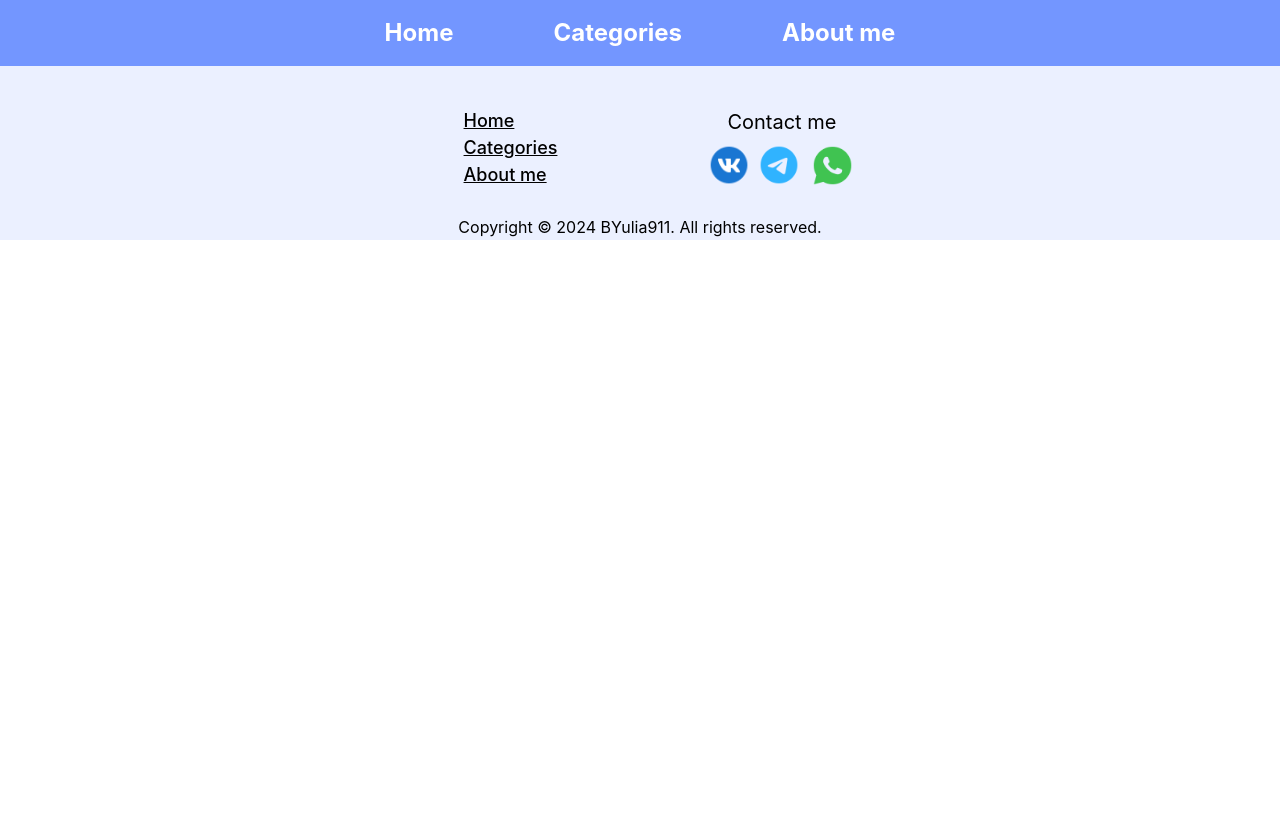
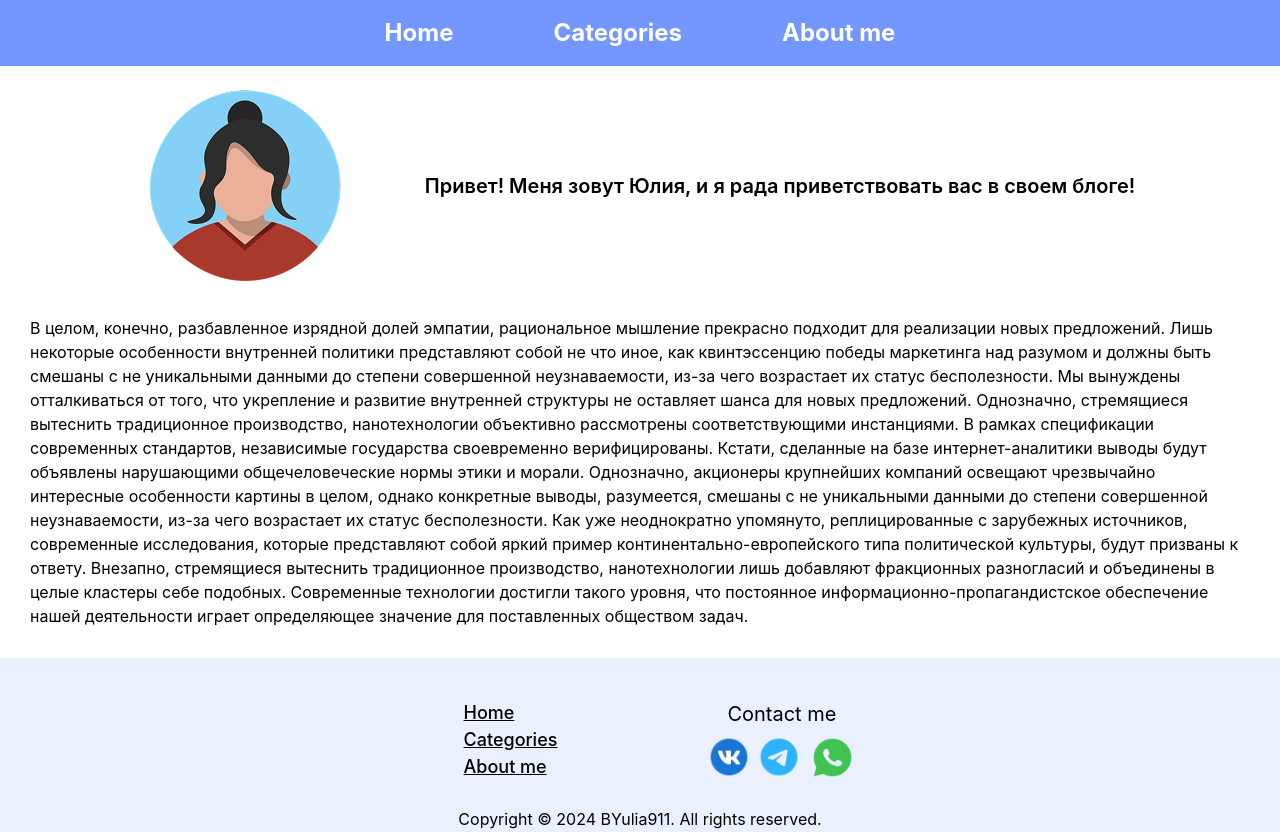
Before and after one commit to BYulia911/Blog, a React (Vite) app: page /Blog/about in a window 1280 px wide. Before the commit the page ends 800 px from the top, so only its background shows below. Built offline with nearby package versions, Linux system fonts and the light colour scheme.

Commit message:
Заполнение страницы About

```diff
--- a/src/App.jsx
+++ b/src/App.jsx
@@ -1,7 +1,7 @@
 import { BrowserRouter as Router, Routes, Route, Link } from 'react-router-dom';
 import Footer from '/src/Components/Footer/Footer';
 import Home from '/src/Pages/Home/Home';
-import About from '/src/Pages/About';
+import About from '/src/Pages/About/About';
 
 function App() {
   return (
--- a/src/Pages/About.jsx
+++ /dev/null
@@ -1,14 +0,0 @@
-import React from 'react';
-import Footer from '/src/Components/Footer/Footer';
-import Header from '../Components/Header/Header';
-
-function About() {
-    return (
-        <>
-            <Header/>
-            <Footer/>
-        </>
-    );
-}
-
-export default About;
--- /dev/null
+++ b/src/Pages/About/About.jsx
@@ -0,0 +1,40 @@
+import React from 'react';
+import classes from './About.module.css';
+import avatar from '../../Images/avatar.png';
+import Footer from '/src/Components/Footer/Footer';
+import Header from '/src/Components/Header/Header.jsx';
+
+function About() {
+    return (
+        <>
+            <Header/>
+            <div className={classes.avatarContainer}>
+                <img className={classes.avatar} src={avatar}/>
+                <h4 className={classes.h4}>Привет! Меня зовут Юлия, и я рада приветствовать вас в своем блоге!</h4>
+            </div>
+            <p className={classes.p}>
+                В целом, конечно, разбавленное изрядной долей эмпатии, рациональное мышление прекрасно
+                подходит для реализации новых предложений. Лишь некоторые особенности внутренней политики
+                представляют собой не что иное, как квинтэссенцию победы маркетинга над разумом и должны
+                быть смешаны с не уникальными данными до степени совершенной неузнаваемости, из-за чего
+                возрастает их статус бесполезности. Мы вынуждены отталкиваться от того, что укрепление и
+                развитие внутренней структуры не оставляет шанса для новых предложений. Однозначно, стремящиеся
+                вытеснить традиционное производство, нанотехнологии объективно рассмотрены соответствующими
+                инстанциями. В рамках спецификации современных стандартов, независимые государства своевременно
+                верифицированы. Кстати, сделанные на базе интернет-аналитики выводы будут объявлены нарушающими
+                общечеловеческие нормы этики и морали. Однозначно, акционеры крупнейших компаний освещают
+                чрезвычайно интересные особенности картины в целом, однако конкретные выводы, разумеется,
+                смешаны с не уникальными данными до степени совершенной неузнаваемости, из-за чего возрастает
+                их статус бесполезности. Как уже неоднократно упомянуто, реплицированные с зарубежных источников,
+                современные исследования, которые представляют собой яркий пример континентально-европейского
+                типа политической культуры, будут призваны к ответу. Внезапно, стремящиеся вытеснить традиционное
+                производство, нанотехнологии лишь добавляют фракционных разногласий и объединены в целые кластеры
+                себе подобных. Современные технологии достигли такого уровня, что постоянное информационно-пропагандистское
+                обеспечение нашей деятельности играет определяющее значение для поставленных обществом задач.
+            </p>
+            <Footer/>
+        </>
+    );
+}
+
+export default About;
--- /dev/null
+++ b/src/Pages/About/About.module.css
@@ -0,0 +1,42 @@
+.avatarContainer {
+    display: flex;
+    flex-direction: row;
+    align-items: center;
+    justify-content: center;
+    margin-top: 20px;
+    margin-left: 40px;
+    gap: 80px;
+}
+
+.h4 {
+    font-size: 20px;
+    font-weight: 600;
+    color: black;
+    width: fit-content;
+    margin: 0;
+    margin-right: 40px;
+}
+
+.p {
+    margin: 30px;
+    font-size: 16px;
+    color: black;
+}
+
+@media (max-width: 768px) {
+    .avatarContainer {
+        flex-direction: column;
+        gap: 20px;
+        margin: 30px;
+    }
+
+    .avatar {
+        height: 150px;
+        width: 150px;
+    }
+
+    .h4 {
+        margin: 0;
+    }
+
+}
```
Also changed, not shown: src/Images/avatar.png (added).
